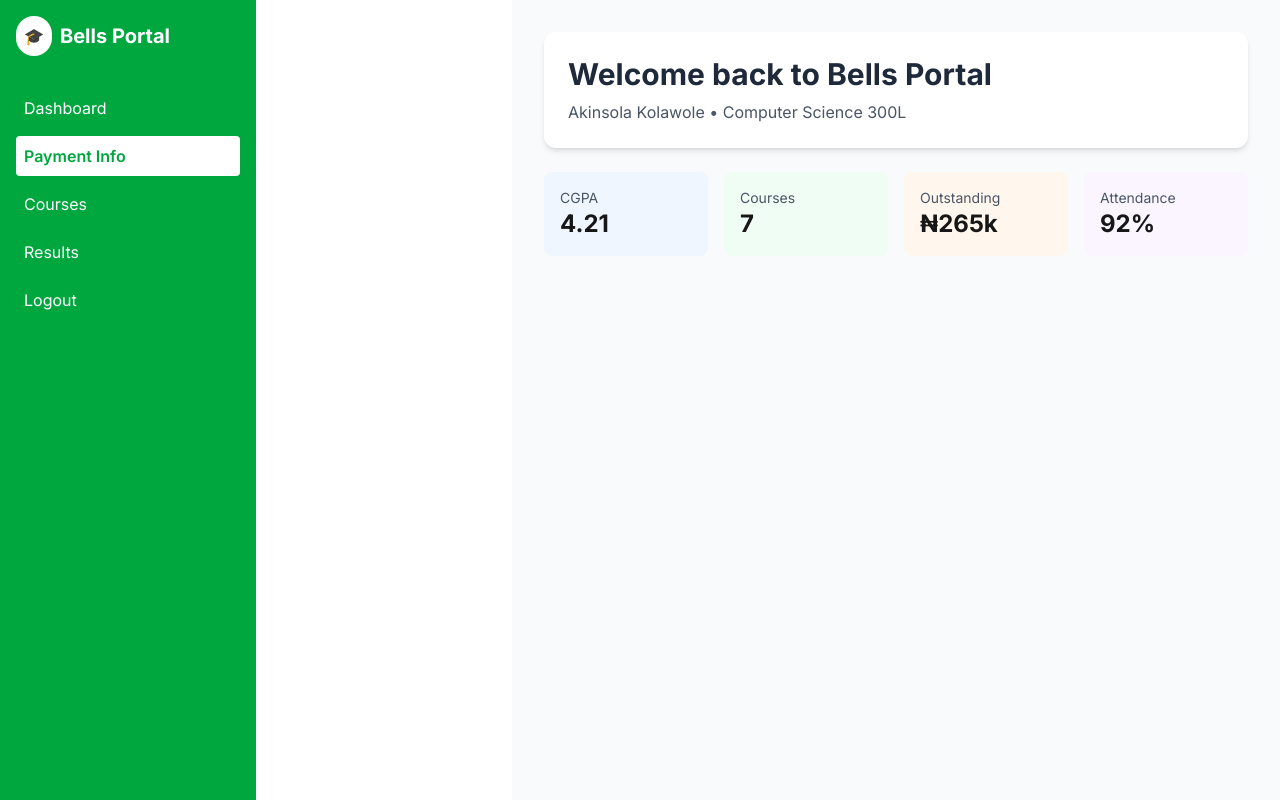
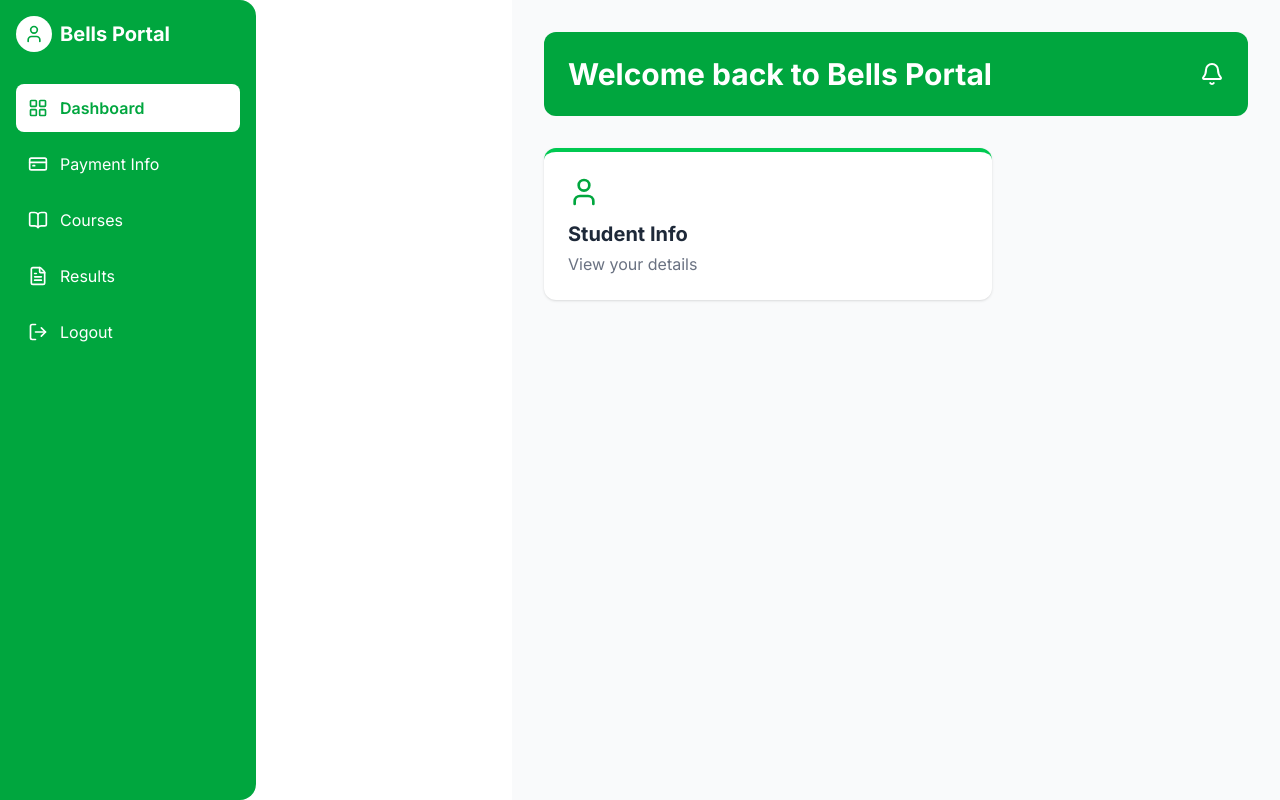
Before and after one commit to akinsolaoluwasegun19-cyber/school-portal, a Next.js app: page /dashboard in a window 1280 px wide. Built offline with nearby package versions, Linux system fonts and the light colour scheme.

Commit message:
restore exact dashboard design + mobile responsive

```diff
--- a/app/dashboard/page.tsx
+++ b/app/dashboard/page.tsx
@@ -1,28 +1,19 @@
+import { Bell, User } from 'lucide-react'
+
 export default function DashboardPage() {
   return (
-    <div className="space-y-6">
-      <div className="bg-white rounded-xl p-6 shadow-md">
-        <h1 className="text-2xl md:text-3xl font-bold text-gray-800 mb-2">Welcome back to Bells Portal</h1>
-        <p className="text-gray-600">Akinsola Kolawole • Computer Science 300L</p>
+    <div>
+      {/* Green welcome card with bell */}
+      <div className="bg-green-600 text-white p-6 rounded-xl mb-8 flex items-center justify-between">
+        <h1 className="text-2xl md:text-3xl font-bold">Welcome back to Bells Portal</h1>
+        <Bell size={24} />
       </div>
 
-      <div className="grid grid-cols-1 md:grid-cols-2 lg:grid-cols-4 gap-4">
-        <div className="bg-blue-50 p-4 rounded-lg">
-          <p className="text-sm text-gray-600">CGPA</p>
-          <p className="text-2xl font-bold">4.21</p>
-        </div>
-        <div className="bg-green-50 p-4 rounded-lg">
-          <p className="text-sm text-gray-600">Courses</p>
-          <p className="text-2xl font-bold">7</p>
-        </div>
-        <div className="bg-orange-50 p-4 rounded-lg">
-          <p className="text-sm text-gray-600">Outstanding</p>
-          <p className="text-2xl font-bold">₦265k</p>
-        </div>
-        <div className="bg-purple-50 p-4 rounded-lg">
-          <p className="text-sm text-gray-600">Attendance</p>
-          <p className="text-2xl font-bold">92%</p>
-        </div>
+      {/* Student Info card with top green border */}
+      <div className="bg-white p-6 rounded-xl shadow-sm border-t-4 border-green-500 max-w-md">
+        <User size={32} className="text-green-600 mb-3" />
+        <h2 className="text-xl font-bold text-gray-800">Student Info</h2>
+        <p className="text-gray-500 mt-1">View your details</p>
       </div>
     </div>
   )
--- a/app/layout.tsx
+++ b/app/layout.tsx
@@ -2,19 +2,30 @@
 import './globals.css'
 import { Inter } from 'next/font/google'
 import { useState } from 'react'
-import { Menu, X } from 'lucide-react'
+import { Menu, X, LayoutGrid, CreditCard, BookOpen, FileText, LogOut, Bell, User } from 'lucide-react'
+import { usePathname } from 'next/navigation'
+import Link from 'next/link'
 
 const inter = Inter({ subsets: ['latin'] })
 
+const menuItems = [
+  { name: 'Dashboard', href: '/dashboard', icon: LayoutGrid },
+  { name: 'Payment Info', href: '/payment', icon: CreditCard },
+  { name: 'Courses', href: '/courses', icon: BookOpen },
+  { name: 'Results', href: '/student-info', icon: FileText },
+  { name: 'Logout', href: '/logout', icon: LogOut },
+]
+
 export default function RootLayout({ children }: { children: React.ReactNode }) {
   const [sidebarOpen, setSidebarOpen] = useState(false)
+  const pathname = usePathname()
 
   return (
     <html lang="en">
       <body className={`${inter.className} overflow-x-hidden bg-gray-50`}>
         <div className="flex min-h-screen">
 
-          {/* Mobile Hamburger Button */}
+          {/* Mobile Hamburger - only shows on phone */}
           <button
             onClick={() => setSidebarOpen(!sidebarOpen)}
             className="fixed top-4 left-4 z-50 md:hidden bg-green-600 text-white p-2 rounded-lg shadow-lg"
@@ -22,28 +33,52 @@ export default function RootLayout({ children }: { children: React.ReactNode })
             {sidebarOpen ? <X size={24} /> : <Menu size={24} />}
           </button>
 
-          {/* Sidebar - same green as your first image */}
+          {/* Mobile backdrop - only on phone */}
+          {sidebarOpen && (
+            <div
+              className="fixed inset-0 bg-black bg-opacity-50 z-30 md:hidden"
+              onClick={() => setSidebarOpen(false)}
+            />
+          )}
+
+          {/* Sidebar - exact green + rounded like your screenshot */}
           <aside className={`
             fixed md:static inset-y-0 left-0 z-40
-            w-64 bg-green-600 text-white p-4
+            w-64 bg-green-600 text-white p-4 rounded-r-2xl
             transform transition-transform duration-300
             ${sidebarOpen ? 'translate-x-0' : '-translate-x-full md:translate-x-0'}
           `}>
-            <div className="flex items-center gap-2 mb-8 mt-12 md:mt-0">
-              <div className="bg-white rounded-full p-2">🎓</div>
+            <div className="flex items-center gap-2 mb-8">
+              <div className="bg-white rounded-full p-2">
+                <User size={20} className="text-green-600" />
+              </div>
               <h1 className="text-xl font-bold">Bells Portal</h1>
             </div>
 
             <nav className="space-y-2">
-              <a href="/dashboard" className="block p-2 rounded hover:bg-green-700">Dashboard</a>
-              <a href="/payment" className="block p-2 rounded bg-white text-green-600 font-semibold">Payment Info</a>
-              <a href="/courses" className="block p-2 rounded hover:bg-green-700">Courses</a>
-              <a href="/student-info" className="block p-2 rounded hover:bg-green-700">Results</a>
-              <a href="/logout" className="block p-2 rounded hover:bg-green-700">Logout</a>
+              {menuItems.map((item) => {
+                const Icon = item.icon
+                const isActive = pathname === item.href
+                return (
+                  <Link
+                    key={item.name}
+                    href={item.href}
+                    onClick={() => setSidebarOpen(false)}
+                    className={`flex items-center gap-3 p-3 rounded-lg ${
+                      isActive
+                        ? 'bg-white text-green-600 font-semibold'
+                        : 'hover:bg-green-700 text-white'
+                    }`}
+                  >
+                    <Icon size={20} />
+                    {item.name}
+                  </Link>
+                )
+              })}
             </nav>
           </aside>
 
-          {/* Main content - light background like first image */}
+          {/* Main content - light background */}
           <main className="flex-1 md:ml-64 w-full p-4 md:p-8 pt-20 md:pt-8 bg-gray-50">
             {children}
           </main>
```
